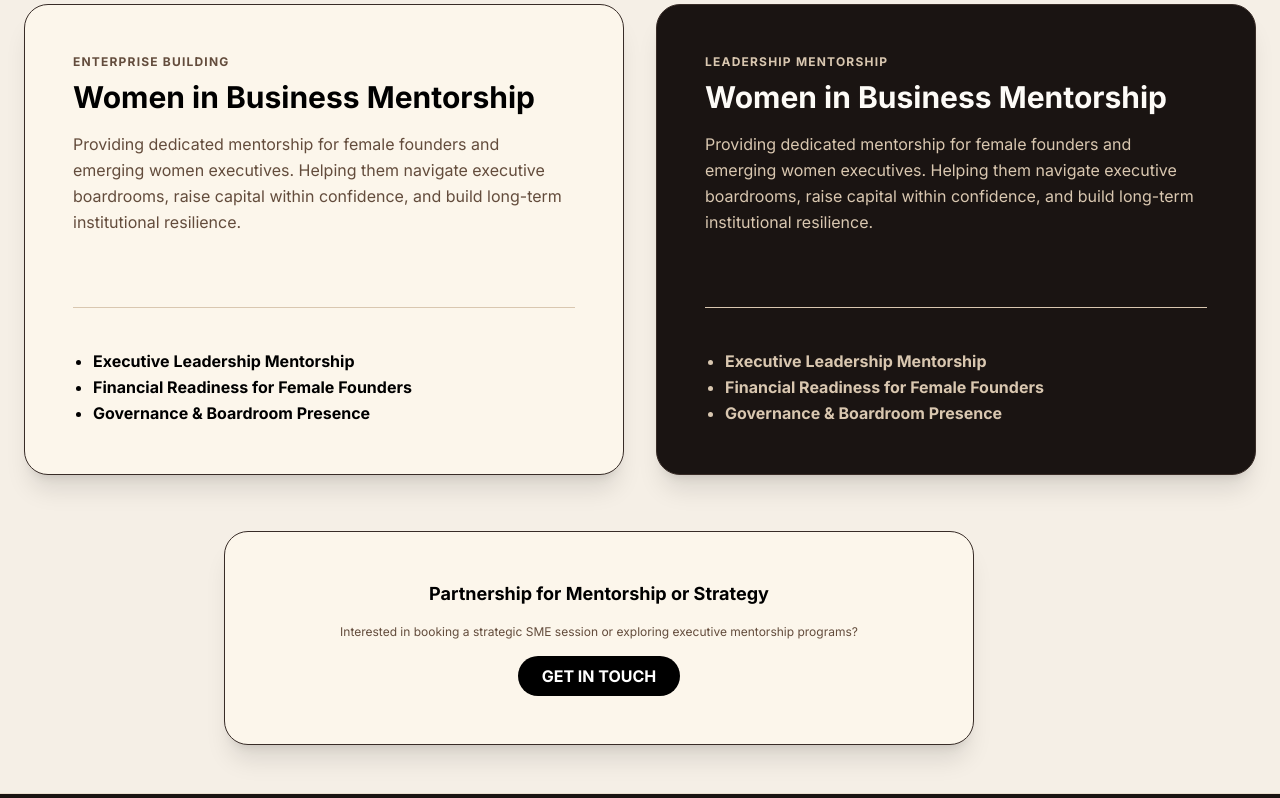
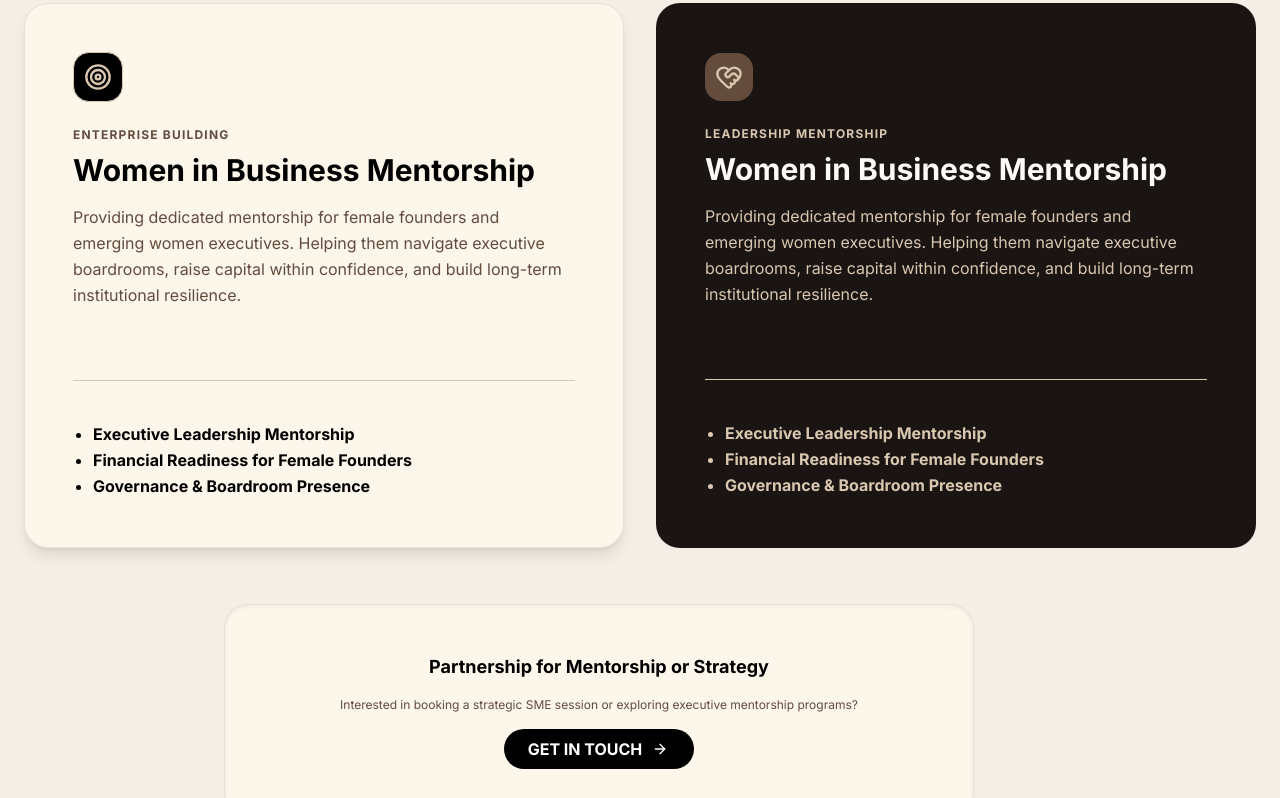
Before and after one commit to DavidOkp/Julie-s-Portfolio, a React (Vite) app: page /impact in a window 1280 px wide. Shown: the part 480-1278 px from the top of the page. Built offline with nearby package versions, Linux system fonts and the light colour scheme.

Commit message:
Added all icons to impact and contact pages

```diff
--- a/src/pages/Contact.jsx
+++ b/src/pages/Contact.jsx
@@ -1,11 +1,12 @@
 import React from 'react'
-
+import { Mail, MapPin, Sparkles, Send } from 'lucide-react';
 const Contact = () => {
   return (
     <div className='py-12 px-6 bg-[#F5EFE6] min-h-[calc(100vh-80px)]'>
       <div className="max-w-7xl mx-auto ">
         <div className="max-w-3xl mb-16">
           <div className="inline-flex items-center gap-2 px-3.5 py-1 rounded-full bg-[#EADFCF]/80 border border-[#D9C7B0] text-[#5C4A3E] text-[11px] font-bold tracking-widest mb-6">
+            <Sparkles className='w-3.5 h-3.5'/>
             <span>EXECUTIVE MANAGEMENT</span>
           </div>
           <h1 className=" text-4xl sm:text-6xl font-extrabold text-[#1A1412] tracking-tight mb-6">Schedule a Strategic <span className="font-light italic text-[#8C6D58] text-6xl">Consultation</span></h1>
@@ -14,15 +15,18 @@ const Contact = () => {
 
 
         <div className="flex flex-row gap-12">
-
-          <div className="w-[520px] h-[490px] p-8 sm:p-12 rounded-3xl bg-[#1A1412] text-[#FDFBF7] flex flex-col sm:flex-row items-center justify-between gap-8 border border-[#382C27] shadow-xl">
+          <div className="w-[520px] h-[510px] p-8 sm:p-12 rounded-3xl bg-[#1A1412] text-[#FDFBF7] flex flex-col sm:flex-row items-center justify-between gap-8 border border-[#382C27] shadow-xl">
             <div className="max-w-2xl mt-6">
               <span className="text-[12px] font-bold uppercase tracking-widest text-[#D9C7B0] block mb-2">
                 DIRECT OFFICE AND CORPORATE INFO
               </span>
               <h2 className="text-2xl sm:text-3xl mb-4 pt-4">Juliana Ede Onuh ⦁ FCCA</h2>
 
-              <div className="flex flex-col mt-8 gap-5">
+              <div className="flex flex-col mt-8 gap-8">
+                <div className="flex flex-row gap-4 items-center">
+                  <div className="inline-flex items-center gap-2 px-3.5 py-3.5 rounded-2xl bg-[#332922] text-[#D9C7B0]">
+                    <Mail className='w-5 h-5'/>
+                  </div>
                   <div>
                     <span className="text-[12px] font-bold uppercase tracking-widest text-[#D9C7B0] block mb-2">
                       EXECUTIVE OFFICE
@@ -31,7 +35,12 @@ const Contact = () => {
                       Juliana Ede Onuh Executive Advisory
                     </p>
                   </div>
+                </div>
 
+                <div className="flex flex-row gap-4 items-center">
+                  <div className="inline-flex items-center gap-2 px-3.5 py-3.5 rounded-2xl bg-[#332922] text-[#D9C7B0]">
+                    <MapPin className='w-5 h-5'/>
+                  </div>
                   <div>
                     <span className="text-[12px] font-bold uppercase tracking-widest text-[#D9C7B0] block mb-2">
                       PRIMARY PRACTICE
@@ -41,6 +50,8 @@ const Contact = () => {
                     </p>
                   </div>
                 </div>
+              </div>
+
               <div className='border-t-[#D9C7B0] border-t-1 mt-18'></div>
               <div>
                 <span className="text-[12px] font-bold uppercase tracking-widest text-[#D9C7B0] block mb-2 mt-10">
@@ -54,14 +65,14 @@ const Contact = () => {
           </div>
 
 
-          <div className="w-[650px] h-[560px] pt-0 p-10 rounded-3xl bg-[#fcf6eb] text-black flex flex-col  border border-[#382C27] shadow-xl">
+          <div className="w-[650px] h-[560px] pt-0 p-10 rounded-3xl bg-[#fcf6eb] text-black flex flex-col  border border-[#382C27]/10 shadow-lg">
             <div className="max-w-2xl flex gap-6 mt-12">
               <div className="max-w-2xl">
                 <span className="text-[12px] font-bold uppercase tracking-widest text-[#634c3c] block mb-2">
                   FULL NAME *
                 </span>
-                <form className="w-68">
-                  <input type="text" placeholder="e.g. Dr. Alex Morgan" className="w-full p-3 rounded-lg border border-[#D9C7B0] focus:outline-none focus:ring-2 focus:ring-[#8C6D58] bg-white" />
+                <form className="w-68 ">
+                  <input type="text" placeholder="e.g. Dr. Alex Morgan" className="w-full p-3 rounded-2xl border border-[#D9C7B0] focus:outline-none focus:ring-2 focus:ring-[#8C6D58] bg-white" />
                 </form>
               </div>
 
@@ -70,7 +81,7 @@ const Contact = () => {
                   EMAIL ADDRESS *
                 </span>
                 <form className="w-70">
-                  <input type="text" placeholder="e.g. alex@company.com" className="w-full p-3 rounded-lg border border-[#D9C7B0] focus:outline-none focus:ring-2 focus:ring-[#8C6D58] bg-white" />
+                  <input type="text" placeholder="e.g. alex@company.com" className="w-full p-3 rounded-2xl border border-[#D9C7B0] focus:outline-none focus:ring-2 focus:ring-[#8C6D58] bg-white" />
                 </form>
               </div>
             </div>
@@ -80,7 +91,7 @@ const Contact = () => {
                 INQUIRY TYPE
               </span>
               <form className="w-[578px]">
-                <select className="w-full p-3 rounded-lg border border-[#D9C7B0] focus:outline-none focus:ring-2 focus:ring-[#8C6D58] bg-white">
+                <select className="py-4 w-full p-3 rounded-2xl border border-[#D9C7B0] focus:outline-none focus:ring-2 focus:ring-[#8C6D58] bg-white">
                   <option>Strategic Financial Consultation</option>
                   <option></option>
                   <option></option>
@@ -98,7 +109,10 @@ const Contact = () => {
             </div>
 
             <div>
-              <button className="w-[578px] text-sm mt-8 px-6 py-4 rounded-lg bg-black text-white font-bold hover:bg-[#634c3c] transition duration-300">SUBMIT CONSULTATION REQUEST</button>
+              <button className="w-[578px] text-sm mt-8 px-6 py-4 rounded-lg bg-black text-white font-bold hover:bg-[#634c3c] transition duration-300 flex justify-center items-center">
+                SUBMIT CONSULTATION REQUEST
+                <Send className='w-4 h-4 ml-2'/>
+                </button>
             </div>
 
           </div>
--- a/src/pages/Impact.jsx
+++ b/src/pages/Impact.jsx
@@ -1,24 +1,28 @@
 import React from 'react'
-import { Target } from 'lucide-react';
+import { Target, HeartHandshake, ArrowRight, Sparkles } from 'lucide-react';
 
 
 const Impact = () => {
   return (
-    <div className='py-12 px-6 bg-[#F5EFE6] min-h-[calc(100vh-80px)]'>
-      <div className="max-w-7xl mx-auto ">
+    <div className='py-12 px-6 bg-[#F4EFE6] min-h-[calc(100vh-80px)]'>
+      <div className="max-w-7xl mx-auto">
         <div className="max-w-3xl mb-16">
           <div className="inline-flex items-center gap-2 px-3.5 py-1 rounded-full bg-[#EADFCF]/80 border border-[#D9C7B0] text-[#5C4A3E] text-[11px] font-bold tracking-widest mb-6">
+            <Sparkles className='w-3.5 h-3.5'/>
             <span>SME EMPOWERMENT & ADVOCACY</span>
           </div>
-          <h1 className=" text-4xl sm:text-6xl font-extrabold text-[#1A1412] tracking-tight mb-6">Championing Growth for <span className="font-light italic text-[#8C6D58] text-6xl">Founders & Women</span></h1>
+          <h1 className="text-4xl sm:text-6xl font-extrabold text-[#1A1412] tracking-tight mb-6">Championing Growth for <span className="font-light italic text-[#8C6D58] text-6xl">Founders & Women</span></h1>
           <p className="text-[#5C4A3E] text-lg leading-relaxed">Dedicated to financial liberation for growing enterprises and fostering executive representation for female business leaders.</p>
         </div>
 
 
-        <div className="flex flex-row gap-8">
-          <div className="w-[600px] p-8 sm:p-12 rounded-3xl bg-[#fcf6eb] text-black flex flex-col sm:flex-row items-center justify-between gap-8 border border-[#382C27] shadow-xl">
+        <div className="flex flex-row gap-8 ">
+          <div className="w-[600px] p-8 sm:p-12 rounded-3xl bg-[#fcf6eb] text-black flex flex-col sm:flex-row items-center justify-between gap-8 border border-[#382C27]/10 shadow-lg">
             <div className="max-w-2xl">
-              <span className="text-[12px] font-bold uppercase tracking-widest text-[#634c3c] block mb-2">
+              <div className="inline-flex items-center gap-2 px-2.5 py-2.5 rounded-2xl bg-black border text-[#D9C7B0] mb-6">
+                <Target className='w-7 h-7'/>
+              </div>
+              <span className="text-[12px] font-bold tracking-widest text-[#634c3c] block mb-2">
                 ENTERPRISE BUILDING
               </span>
               <h2 className="text-2xl sm:text-3xl font-bold mb-4">Women in Business Mentorship</h2>
@@ -36,8 +40,11 @@ const Impact = () => {
             </div>
           </div>
 
-          <div className="w-[600px] p-8 sm:p-12 rounded-3xl bg-[#1A1412] text-[#FDFBF7] flex flex-col sm:flex-row items-center justify-between gap-8 border border-[#382C27] shadow-xl">
+          <div className="w-[600px] p-8 sm:p-12 rounded-3xl bg-[#1A1412] text-[#FDFBF7] flex flex-col sm:flex-row items-center justify-between gap-8 border border-[#382C27]/10 shadow-inner">
             <div className="max-w-2xl">
+              <div className="inline-flex items-center gap-2 px-2.5 py-2.5 rounded-2xl bg-[#634c3c] text-[#D9C7B0] mb-6">
+                <HeartHandshake className='w-7 h-7'/>
+              </div>
               <span className="text-[12px] font-bold uppercase tracking-widest text-[#D9C7B0] block mb-2">
                 LEADERSHIP MENTORSHIP
               </span>
@@ -58,11 +65,13 @@ const Impact = () => {
         </div>
 
         <div ClassName="">
-            <div className="ml-50 mt-14 w-[750px] p-8 sm:p-12 rounded-3xl bg-[#fcf6eb] text-black flex flex-col items-center justify-between gap-8 border border-[#382C27] shadow-xl">
+            <div className="ml-50 mt-14 w-[750px] p-8 sm:p-12 rounded-3xl bg-[#fcf6eb] text-black flex flex-col items-center justify-between gap-8 border border-[#382C27]/10 shadow-inner">
               <div className="flex flex-col max-w-2xl items-center ">
                 <h2 className="text-lg font-bold mb-4">Partnership for Mentorship or Strategy</h2>
                 <p className="text-[#634c3c] text-xs ">Interested in booking a strategic SME session or exploring executive mentorship programs?</p>
-                <button className="mt-4 px-6 py-2 rounded-full bg-black text-white font-bold hover:bg-[#634c3c] transition duration-300">GET IN TOUCH</button>
+                <button className="mt-4 px-6 py-2 rounded-full bg-black text-white font-bold hover:bg-[#634c3c] transition duration-300 flex">GET IN TOUCH
+                  <ArrowRight className='pt-1 w-5 h-5 ml-2'/>
+                </button>
               </div>
             </div>
           </div>
```
Lines whose indentation alone changed are shown as unchanged.
